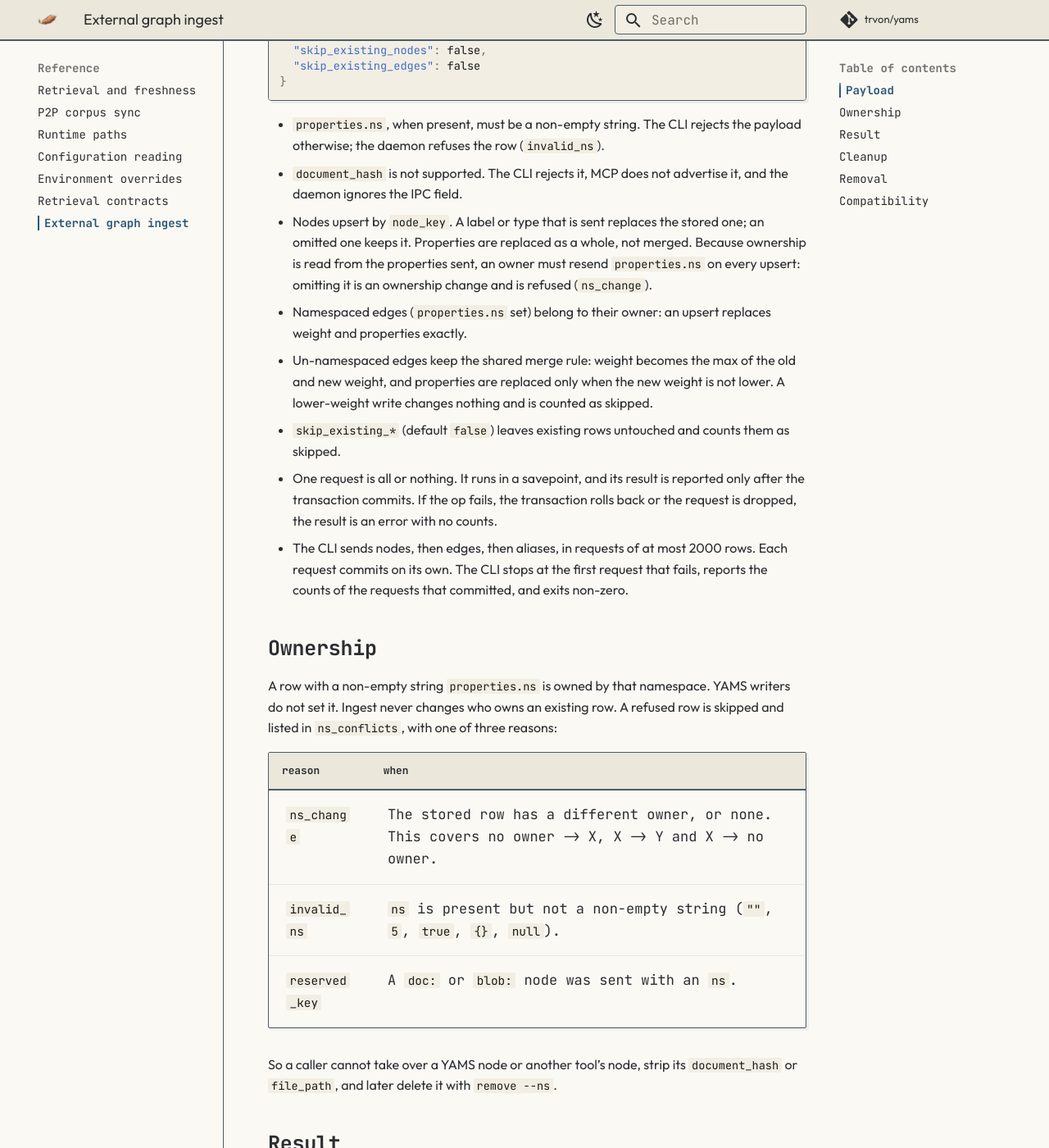
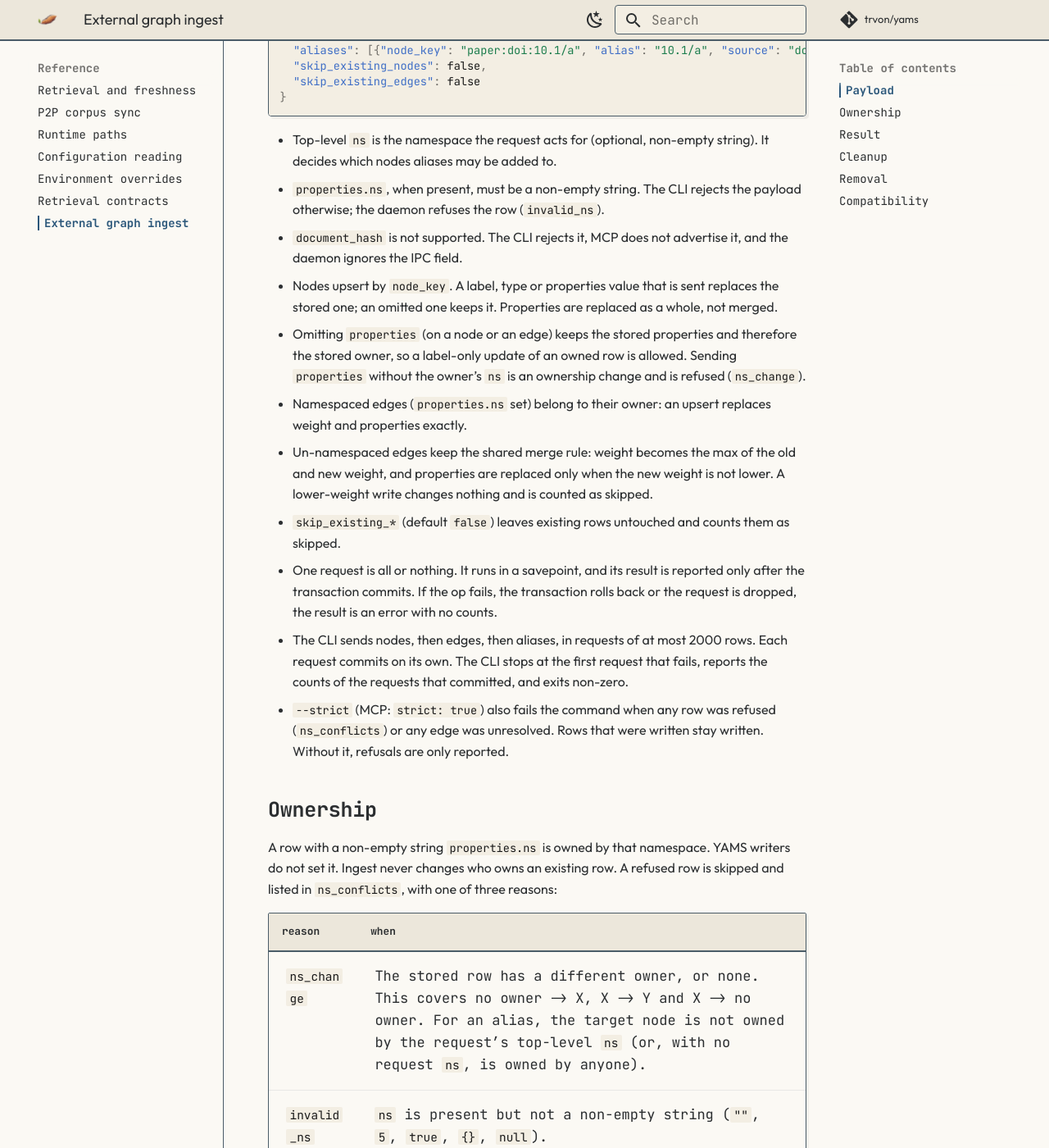
Before and after one commit to trvon/yams, an MkDocs documentation site: the page built from docs/architecture/graph-ingest.md, in a window 1280 px wide and 1400 px high, scrolled down 1164 px. Shown: the whole window at 82% size. Built offline with MkDocs 1.6.1 and Material for MkDocs 9.7.7, drawn with Linux system fonts in a browser that asks for light colours; comment, search, counter and statistics services are not loaded; some of the changed text lies outside the part shown.

Commit message:
docs(graph): owner kept on omitted properties, alias ownership, reserved keys, --strict
AI-assisted; not yet human-reviewed.

Signed-off-by: trvon <me@trevon.dev>

````diff
--- a/docs/architecture/graph-ingest.md
+++ b/docs/architecture/graph-ingest.md
@@ -20,6 +20,7 @@ The CLI file and the MCP arguments have the same shape:
 
 ```json
 {
+  "ns":      "paperbridge",
   "nodes":   [{"node_key": "paper:doi:10.1/a", "type": "paper", "label": "A",
                "properties": {"ns": "paperbridge"}}],
   "edges":   [{"src_node_key": "paper:doi:10.1/a", "dst_node_key": "paper:doi:10.1/b",
@@ -30,15 +31,19 @@ The CLI file and the MCP arguments have the same shape:
 }
 ```
 
+- Top-level `ns` is the namespace the request acts for (optional, non-empty
+  string). It decides which nodes aliases may be added to.
 - `properties.ns`, when present, must be a non-empty string. The CLI rejects
   the payload otherwise; the daemon refuses the row (`invalid_ns`).
 - `document_hash` is not supported. The CLI rejects it, MCP does not advertise
   it, and the daemon ignores the IPC field.
-- Nodes upsert by `node_key`. A label or type that is sent replaces the stored
-  one; an omitted one keeps it. Properties are replaced as a whole, not merged.
-  Because ownership is read from the properties sent, an owner must resend
-  `properties.ns` on every upsert: omitting it is an ownership change and is
-  refused (`ns_change`).
+- Nodes upsert by `node_key`. A label, type or properties value that is sent
+  replaces the stored one; an omitted one keeps it. Properties are replaced as
+  a whole, not merged.
+- Omitting `properties` (on a node or an edge) keeps the stored properties and
+  therefore the stored owner, so a label-only update of an owned row is
+  allowed. Sending `properties` without the owner's `ns` is an ownership change
+  and is refused (`ns_change`).
 - Namespaced edges (`properties.ns` set) belong to their owner: an upsert
   replaces weight and properties exactly.
 - Un-namespaced edges keep the shared merge rule: weight becomes the max of the
@@ -53,6 +58,9 @@ The CLI file and the MCP arguments have the same shape:
 - The CLI sends nodes, then edges, then aliases, in requests of at most 2000
   rows. Each request commits on its own. The CLI stops at the first request that
   fails, reports the counts of the requests that committed, and exits non-zero.
+- `--strict` (MCP: `strict: true`) also fails the command when any row was
+  refused (`ns_conflicts`) or any edge was unresolved. Rows that were written
+  stay written. Without it, refusals are only reported.
 
 ## Ownership
 
@@ -62,9 +70,11 @@ row is skipped and listed in `ns_conflicts`, with one of three reasons:
 
 | reason | when |
 |--------|------|
-| `ns_change` | The stored row has a different owner, or none. This covers no owner -> X, X -> Y and X -> no owner. |
+| `ns_change` | The stored row has a different owner, or none. This covers no owner -> X, X -> Y and X -> no owner. For an alias, the target node is not owned by the request's top-level `ns` (or, with no request `ns`, is owned by anyone). |
 | `invalid_ns` | `ns` is present but not a non-empty string (`""`, `5`, `true`, `{}`, `null`). |
-| `reserved_key` | A `doc:` or `blob:` node was sent with an `ns`. |
+| `reserved_key` | A node with a YAMS-generated key form was sent with an `ns`. The forms are `doc:`, `blob:`, `path:` (`path:file:`, `path:dir:`, `path:logical:`), `tag:`, `nl_entity:`, `topology:`, `segment:`, and any key containing `@snap:`. Keys emitted by entity-extractor plugins are plugin-defined and not reserved. |
+
+Conflict entries have `kind` `node`, `edge` or `alias`.
 
 So a caller cannot take over a YAMS node or another tool's node, strip its
 `document_hash` or `file_path`, and later delete it with `remove --ns`.
````
